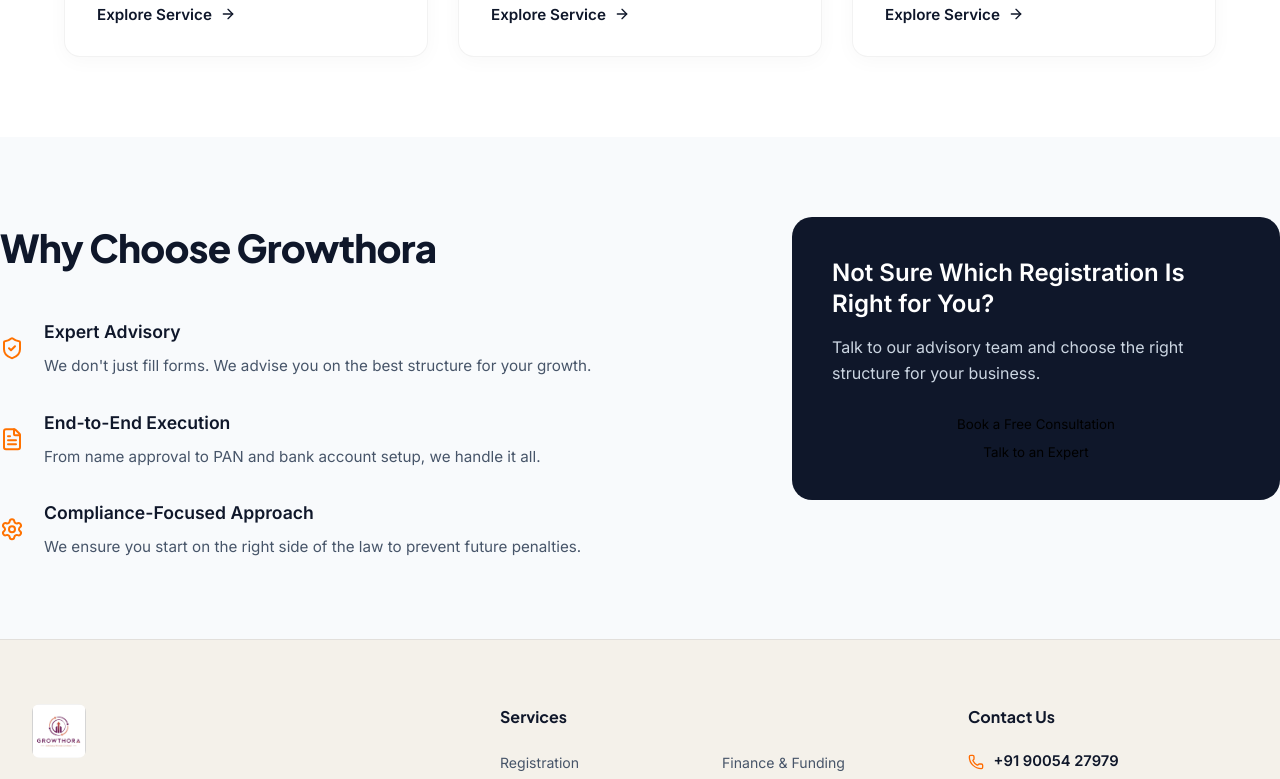
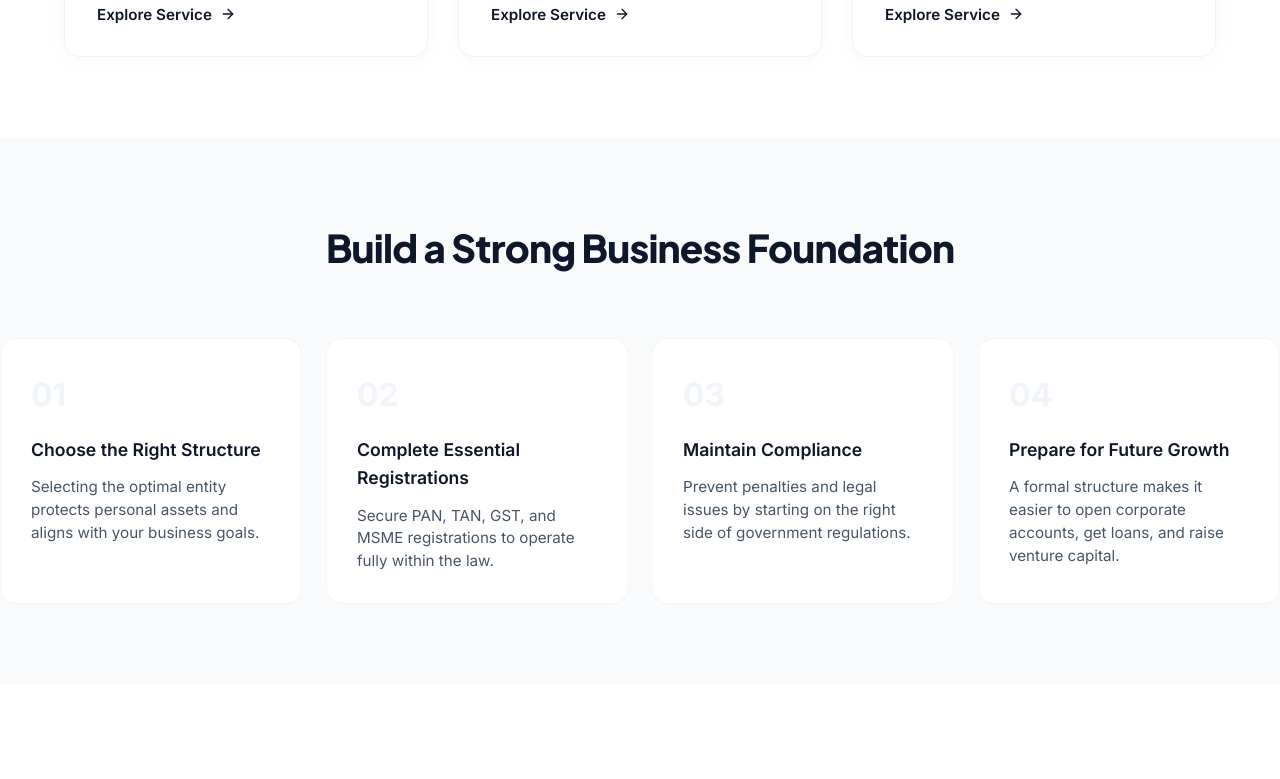
Before and after one commit to Yash-khandelwal121/Growthora, a React (Vite) app: page /services/registration in a window 1280 px wide. Shown: the part 2000-2779 px from the top of the page. Built offline with nearby package versions, Linux system fonts and the light colour scheme.

Commit message:
feat: Expand Registration Category page with all required informational sections

```diff
--- a/src/pages/RegistrationCategoryPage.jsx
+++ b/src/pages/RegistrationCategoryPage.jsx
@@ -1,15 +1,14 @@
-import React from 'react';
+import React, { useState } from 'react';
 import { useNavigate } from 'react-router-dom';
 import { Header } from '../components/Header';
 import { Footer } from '../components/Footer';
-import { FinalCTA } from '../components/FinalCTA';
-import { ShieldCheck, FileText, Settings, Briefcase, Zap, Compass, Users, MapPin, Building, ArrowRight, ArrowLeft } from 'lucide-react';
+import { ShieldCheck, FileText, Settings, Briefcase, Zap, Compass, Users, MapPin, Building, ArrowRight, ArrowLeft, CheckCircle, ChevronDown, ChevronUp } from 'lucide-react';
 import { DETAILED_SERVICES_DATA } from '../data/detailedServicesData';
 
 export default function RegistrationCategoryPage() {
   const navigate = useNavigate();
+  const [openFaqIndex, setOpenFaqIndex] = useState(null);
 
-  // Map the 9 services from the data object to an array for rendering cards
   const servicesList = [
     { id: '01', slug: 'llp', icon: Users },
     { id: '02', slug: 'proprietorship', icon: Briefcase },
@@ -22,11 +21,21 @@ export default function RegistrationCategoryPage() {
     { id: '09', slug: 'company-registration', icon: MapPin },
   ];
 
+  const faqs = [
+    { q: "Which business registration is right for me?", a: "It depends on your scale, capital, and risk appetite. Solo founders might prefer OPC or Proprietorship, while scalable startups should opt for a Private Limited Company." },
+    { q: "What documents are generally required?", a: "Common documents include PAN, Aadhaar, address proofs, and bank statements. Exact requirements depend on the specific registration type." },
+    { q: "Can Growthora help choose the business structure?", a: "Absolutely! Our experts will analyze your business model and advise you on the best structure." },
+    { q: "How long does registration take?", a: "Timelines vary. Proprietorships (via MSME/GST) can take 3-7 days, while Company Incorporation takes 10-15 days depending on government approvals." },
+    { q: "Can registration be completed online?", a: "Yes, most of the registration process is entirely online, facilitated through DSCs and government portals." },
+    { q: "What happens after registration?", a: "You will need to open a corporate bank account and handle post-incorporation compliances, which Growthora can fully support." },
+    { q: "Do different registrations have different compliance requirements?", a: "Yes. Private Limited Companies have the highest compliance, whereas Proprietorships have minimal regulatory burden." }
+  ];
+
   return (
     <div className="services-page-root">
       <Header />
 
-      {/* Registration Category Hero */}
+      {/* 1. REGISTRATION PAGE HERO */}
       <section className="category-hero-section">
         <div className="hero-glow-bg" />
         <div className="hero-container">
@@ -41,12 +50,26 @@ export default function RegistrationCategoryPage() {
             </div>
 
             <h1 className="hero-title">
-              Business <span className="highlight-text">Registration</span> & Setup
+              Business Registration & Setup
             </h1>
 
+            <h2 style={{ color: '#FF7200', fontSize: '1.5rem', fontWeight: '600', marginBottom: '20px' }}>
+              Start Your Business the Right Way.
+            </h2>
+
             <p className="hero-subtitle">
-              Build the right foundation for your business with guided registration, documentation and compliance support.
+              From choosing the right business structure to completing registrations and documentation, Growthora helps founders build a compliant foundation for their business.
             </p>
+
+            <div className="hero-cta-group" style={{ marginTop: '30px' }}>
+              <button className="btn-hero-primary">
+                <span>Book a Free Consultation</span>
+                <ArrowRight size={18} />
+              </button>
+              <button className="btn-hero-secondary">
+                <span>Explore Registrations</span>
+              </button>
+            </div>
           </div>
 
           <div className="category-hero-visual">
@@ -62,13 +85,13 @@ export default function RegistrationCategoryPage() {
         </div>
       </section>
 
-      {/* Registration Services List Section */}
+      {/* 2. REGISTRATION SERVICES */}
       <section className="category-services-section">
         <div className="container">
           <div className="section-header text-center">
-            <h2 className="section-title">Choose the Right Business Structure</h2>
+            <h2 className="section-title">Choose Your Registration</h2>
             <p className="section-subtitle">
-              Different founders and businesses require different structures and registrations. Explore our 9 specialized services below.
+              Select the registration that matches your business and get complete guidance from documentation to filing.
             </p>
           </div>
 
@@ -100,46 +123,162 @@ export default function RegistrationCategoryPage() {
         </div>
       </section>
 
-      {/* Why Registration Matters */}
-      <section className="why-section">
+      {/* 3. WHY REGISTRATION MATTERS */}
+      <section className="foundation-section">
         <div className="container">
-          <div className="two-col-layout">
-            <div className="why-content">
-              <h2 className="section-title">Why Choose Growthora</h2>
-              <div className="benefits-list">
-                <div className="benefit-item">
-                  <ShieldCheck className="benefit-icon" />
-                  <div>
-                    <h4>Expert Advisory</h4>
-                    <p>We don't just fill forms. We advise you on the best structure for your growth.</p>
+          <div className="section-header text-center">
+            <h2 className="section-title">Build a Strong Business Foundation</h2>
           </div>
+          <div className="foundation-grid">
+            <div className="foundation-card">
+              <span className="f-num">01</span>
+              <h4>Choose the Right Structure</h4>
+              <p>Selecting the optimal entity protects personal assets and aligns with your business goals.</p>
             </div>
-                <div className="benefit-item">
-                  <FileText className="benefit-icon" />
-                  <div>
-                    <h4>End-to-End Execution</h4>
-                    <p>From name approval to PAN and bank account setup, we handle it all.</p>
+            <div className="foundation-card">
+              <span className="f-num">02</span>
+              <h4>Complete Essential Registrations</h4>
+              <p>Secure PAN, TAN, GST, and MSME registrations to operate fully within the law.</p>
             </div>
+            <div className="foundation-card">
+              <span className="f-num">03</span>
+              <h4>Maintain Compliance</h4>
+              <p>Prevent penalties and legal issues by starting on the right side of government regulations.</p>
             </div>
-                <div className="benefit-item">
-                  <Settings className="benefit-icon" />
-                  <div>
-                    <h4>Compliance-Focused Approach</h4>
-                    <p>We ensure you start on the right side of the law to prevent future penalties.</p>
+            <div className="foundation-card">
+              <span className="f-num">04</span>
+              <h4>Prepare for Future Growth</h4>
+              <p>A formal structure makes it easier to open corporate accounts, get loans, and raise venture capital.</p>
             </div>
           </div>
         </div>
+      </section>
+
+      {/* 4. HOW GROWTHORA HELPS */}
+      <section className="process-section">
+        <div className="container">
+          <div className="section-header text-center">
+            <h2 className="section-title">End-to-End Registration Support</h2>
           </div>
-            <div className="why-visual">
-              <div className="info-box-premium">
-                <h3>Not Sure Which Registration Is Right for You?</h3>
-                <p>Talk to our advisory team and choose the right structure for your business.</p>
-                <div className="btn-group-vertical">
-                  <button className="btn-primary" style={{width: '100%'}}>Book a Free Consultation</button>
-                  <button className="btn-secondary" style={{width: '100%'}}>Talk to an Expert</button>
+          <div className="process-timeline">
+            {[
+              { num: '01', title: 'Consultation', desc: 'Expert assessment of your needs.' },
+              { num: '02', title: 'Business Structure Selection', desc: 'Choosing the right legal entity.' },
+              { num: '03', title: 'Document Collection', desc: 'Gathering necessary proofs.' },
+              { num: '04', title: 'Document Verification', desc: 'Ensuring all details are correct.' },
+              { num: '05', title: 'Application Preparation', desc: 'Drafting agreements and forms.' },
+              { num: '06', title: 'Government Filing', desc: 'Submitting directly to authorities.' },
+              { num: '07', title: 'Registration / Certificate', desc: 'Receiving your official documents.' },
+              { num: '08', title: 'Post-registration Guidance', desc: 'Next steps for compliance.' },
+            ].map((step, idx) => (
+              <div className="process-step-item" key={idx}>
+                <div className="ps-num">{step.num}</div>
+                <div className="ps-content">
+                  <h4>{step.title}</h4>
+                  <p>{step.desc}</p>
+                </div>
+              </div>
+            ))}
+          </div>
+        </div>
+      </section>
+
+      {/* 5 & 6. WHO IS IT FOR & DOCUMENTATION */}
+      <section className="two-col-info-section">
+        <div className="container">
+          <div className="info-grid-2">
+            <div className="info-card-premium">
+              <h2 className="section-title">Who Is Registration Support For?</h2>
+              <ul className="custom-check-list">
+                <li><CheckCircle size={18} /> First-time founders</li>
+                <li><CheckCircle size={18} /> Startups</li>
+                <li><CheckCircle size={18} /> Small businesses</li>
+                <li><CheckCircle size={18} /> Partnership businesses</li>
+                <li><CheckCircle size={18} /> Individual entrepreneurs</li>
+                <li><CheckCircle size={18} /> Growing companies</li>
+                <li><CheckCircle size={18} /> Businesses entering government procurement</li>
+              </ul>
+            </div>
+
+            <div className="info-card-premium dark-card">
+              <h2 className="section-title text-white">Documentation Support</h2>
+              <p style={{ color: '#CBD5E1', marginBottom: '20px' }}>
+                Exact requirements vary by registration type and applicant structure. Common examples include:
+              </p>
+              <ul className="custom-check-list white-list">
+                <li><FileText size={18} /> PAN Card</li>
+                <li><FileText size={18} /> Aadhaar / Identity Proof</li>
+                <li><FileText size={18} /> Address Proof & Photograph</li>
+                <li><FileText size={18} /> Business Address Proof</li>
+                <li><FileText size={18} /> Partnership / LLP documents where applicable</li>
+                <li><FileText size={18} /> Digital Signature / KYC documents</li>
+              </ul>
             </div>
           </div>
         </div>
+      </section>
+
+      {/* 7. WHY GROWTHORA */}
+      <section className="why-growthora-cards">
+        <div className="container">
+          <div className="section-header text-center">
+            <h2 className="section-title">Why Founders Choose Growthora</h2>
+          </div>
+          <div className="wg-grid">
+            {[
+              "Expert Advisory",
+              "End-to-End Execution",
+              "Documentation Support",
+              "Compliance-Focused Approach",
+              "Transparent Communication",
+              "One Dedicated Advisory Team"
+            ].map((reason, idx) => (
+              <div className="wg-card" key={idx}>
+                <ShieldCheck size={24} color="#FF7200" />
+                <h4>{reason}</h4>
+              </div>
+            ))}
+          </div>
+        </div>
+      </section>
+
+      {/* 8. FAQ */}
+      <section className="faq-section" style={{ background: 'white', padding: '80px 0' }}>
+        <div className="container">
+          <div className="section-header text-center">
+            <h2 className="section-title">Registration FAQs</h2>
+          </div>
+          <div className="faq-accordion-wrapper" style={{ maxWidth: '800px', margin: '0 auto' }}>
+            {faqs.map((faq, idx) => (
+              <div className="sd-faq-item" key={idx}>
+                <div
+                  className="sd-faq-q"
+                  onClick={() => setOpenFaqIndex(openFaqIndex === idx ? null : idx)}
+                >
+                  {faq.q}
+                  {openFaqIndex === idx ? <ChevronUp size={20} /> : <ChevronDown size={20} />}
+                </div>
+                {openFaqIndex === idx && (
+                  <div className="sd-faq-a">
+                    {faq.a}
+                  </div>
+                )}
+              </div>
+            ))}
+          </div>
+        </div>
+      </section>
+
+      {/* 9. FINAL CTA */}
+      <section className="category-final-cta" style={{ background: '#0F172A', padding: '100px 0', textAlign: 'center' }}>
+        <div className="container" style={{ maxWidth: '700px' }}>
+          <h2 style={{ color: 'white', fontSize: '2.5rem', marginBottom: '20px' }}>Ready to Register Your Business?</h2>
+          <p style={{ color: '#CBD5E1', fontSize: '1.1rem', marginBottom: '40px', lineHeight: '1.6' }}>
+            Choose the right registration, complete your documentation, and build your business foundation with Growthora.
+          </p>
+          <div style={{ display: 'flex', gap: '16px', justifyContent: 'center' }}>
+            <button className="btn-primary" style={{ padding: '14px 28px', fontSize: '1.05rem' }}>Book a Free Consultation</button>
+            <button className="btn-secondary" style={{ padding: '14px 28px', fontSize: '1.05rem', borderColor: 'rgba(255,255,255,0.2)', color: 'white' }}>Talk to an Expert</button>
           </div>
         </div>
       </section>
--- a/src/styles/serviceDetail.css
+++ b/src/styles/serviceDetail.css
@@ -184,72 +184,149 @@
   color: #FF7200;
 }
 
-/* Why Section */
-.why-section {
+/* Foundation Section */
+.foundation-section {
   padding: 80px 0;
   background: #F8FAFC;
 }
-
-.two-col-layout {
+.foundation-grid {
   display: grid;
-  grid-template-columns: 1.5fr 1fr;
-  gap: 60px;
+  grid-template-columns: repeat(4, 1fr);
+  gap: 24px;
+}
+.foundation-card {
+  background: white;
+  border-radius: 16px;
+  padding: 30px;
+  border: 1px solid rgba(0,0,0,0.04);
+}
+.foundation-card .f-num {
+  font-size: 2rem;
+  font-weight: 700;
+  color: #F1F5F9;
+  display: block;
+  margin-bottom: 16px;
+}
+.foundation-card h4 {
+  font-size: 1.1rem;
+  font-weight: 600;
+  margin-bottom: 12px;
+  color: #0F172A;
+}
+.foundation-card p {
+  color: #475569;
+  font-size: 0.95rem;
+  line-height: 1.5;
 }
 
-.benefits-list {
-  display: flex;
-  flex-direction: column;
+/* Process Timeline */
+.process-section {
+  padding: 80px 0;
+  background: white;
+}
+.process-timeline {
+  display: grid;
+  grid-template-columns: repeat(2, 1fr);
   gap: 30px;
-  margin-top: 40px;
 }
-
-.benefit-item {
+.process-step-item {
   display: flex;
   gap: 20px;
+  background: #F8FAFC;
+  padding: 24px;
+  border-radius: 12px;
+  border: 1px solid #E2E8F0;
+  transition: all 0.2s ease;
 }
-
-.benefit-icon {
-  flex-shrink: 0;
+.process-step-item:hover {
+  border-color: #FF7200;
+}
+.ps-num {
+  font-size: 1.25rem;
+  font-weight: 700;
   color: #FF7200;
 }
-
-.benefit-item h4 {
+.ps-content h4 {
   font-size: 1.1rem;
   font-weight: 600;
   color: #0F172A;
   margin-bottom: 8px;
 }
-
-.benefit-item p {
+.ps-content p {
+  margin: 0;
+  font-size: 0.95rem;
   color: #475569;
-  font-size: 0.95rem;
-  line-height: 1.6;
 }
 
-.info-box-premium {
-  background: #0F172A;
+/* Two Col Info Section */
+.two-col-info-section {
+  padding: 80px 0;
+  background: #F8FAFC;
+}
+.info-grid-2 {
+  display: grid;
+  grid-template-columns: 1fr 1fr;
+  gap: 40px;
+}
+.info-card-premium {
+  background: white;
   border-radius: 20px;
   padding: 40px;
+  box-shadow: 0 10px 30px rgba(0,0,0,0.03);
+}
+.info-card-premium.dark-card {
+  background: #0F172A;
   color: white;
 }
+.text-white { color: white !important; }
 
-.info-box-premium h3 {
-  font-size: 1.5rem;
-  font-weight: 600;
+.custom-check-list {
+  list-style: none;
+  padding: 0;
+  margin: 0;
+}
+.custom-check-list li {
+  display: flex;
+  align-items: flex-start;
+  gap: 12px;
   margin-bottom: 16px;
-  line-height: 1.3;
+  color: #334155;
+  font-size: 1.05rem;
+}
+.custom-check-list li svg {
+  color: #FF7200;
+  flex-shrink: 0;
+  margin-top: 2px;
+}
+.white-list li {
+  color: #CBD5E1;
 }
 
-.info-box-premium p {
-  color: #CBD5E1;
-  margin-bottom: 30px;
-  line-height: 1.6;
+/* Why Growthora Cards */
+.why-growthora-cards {
+  padding: 80px 0;
+  background: white;
 }
-
-.btn-group-vertical {
+.wg-grid {
+  display: grid;
+  grid-template-columns: repeat(3, 1fr);
+  gap: 24px;
+}
+.wg-card {
+  background: #F8FAFC;
+  padding: 30px;
+  border-radius: 16px;
   display: flex;
   flex-direction: column;
-  gap: 12px;
+  gap: 16px;
+  border: 1px solid #E2E8F0;
+  align-items: center;
+  text-align: center;
+}
+.wg-card h4 {
+  font-size: 1.1rem;
+  font-weight: 600;
+  color: #0F172A;
 }
 
 /* Specific Service Detail Page */
@@ -436,18 +513,25 @@
 @media (max-width: 1024px) {
   .category-hero-section .hero-container,
   .sd-hero-grid,
-  .two-col-layout,
-  .sd-content-grid {
+  .sd-content-grid,
+  .foundation-grid,
+  .info-grid-2 {
     grid-template-columns: 1fr;
   }
 
   .services-grid-wrapper {
     grid-template-columns: repeat(2, 1fr);
   }
+
+  .wg-grid {
+    grid-template-columns: repeat(2, 1fr);
+  }
 }
 
 @media (max-width: 768px) {
-  .services-grid-wrapper {
+  .services-grid-wrapper,
+  .process-timeline,
+  .wg-grid {
     grid-template-columns: 1fr;
   }
 
```
Lines whose indentation alone changed are shown as unchanged.
